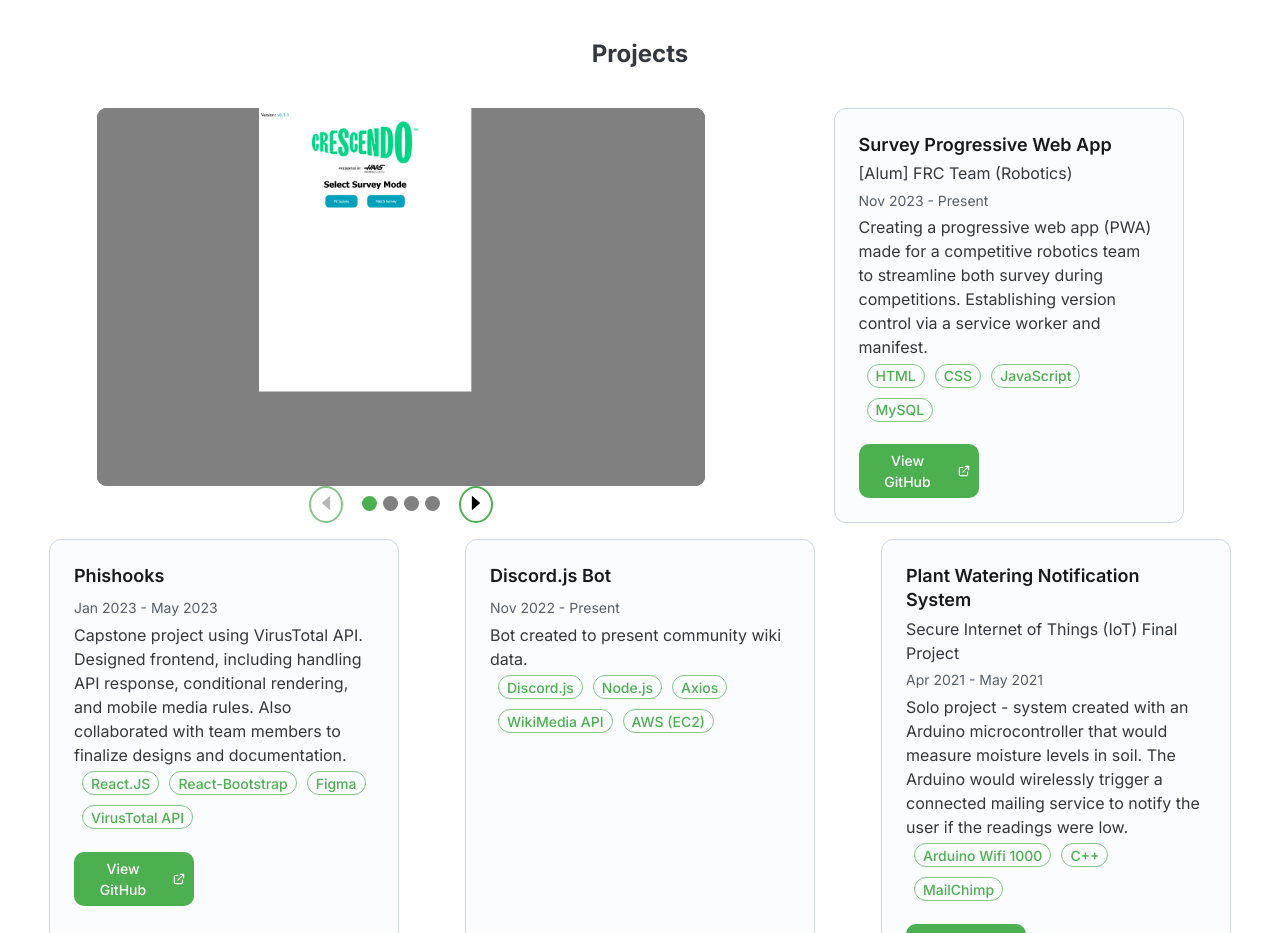
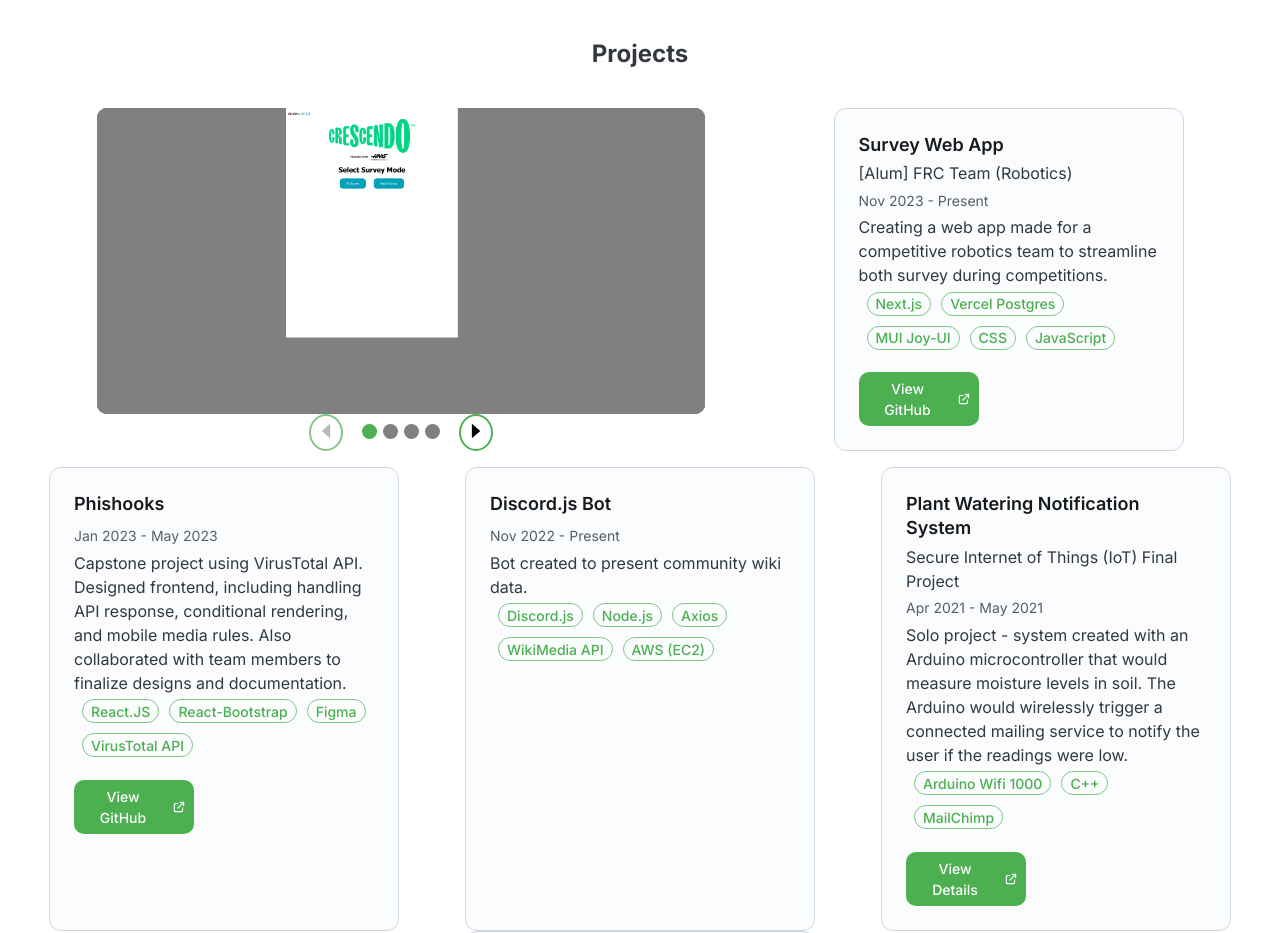
Before and after one commit to arifire21/afloucks, a Next.js app: page / in a window 1280 px wide. Shown: the part 2920-3853 px from the top of the page. Built offline with nearby package versions, Linux system fonts and the light colour scheme.

Commit message:
change to survey app

```diff
--- a/app/page.tsx
+++ b/app/page.tsx
@@ -307,15 +307,15 @@ export default function Home() {
             <Carousel images={surveyImages} project='PWA'/>
           </div>
           <ProjectCard
-            projectTitle='Survey Progressive Web App'
+            projectTitle='Survey Web App'
             subtitle='[Alum] FRC Team (Robotics)'
             date='Nov 2023 - Present'
-            blurb='Creating a progressive web app (PWA) made for a competitive robotics team to streamline both survey during competitions. Establishing version control via a service worker and manifest.'
-            tools={['HTML', 'CSS', 'JavaScript', 'MySQL']}
+            blurb='Creating a web app made for a competitive robotics team to streamline both survey during competitions.'
+            tools={['Next.js', 'Vercel Postgres', 'MUI Joy-UI', 'CSS', 'JavaScript']}
             buttons={[{
               text:'View GitHub',
               variant:'solid',
-              link:'https://github.com/arifire21/744-survey-pwa',
+              link:'https://github.com/arifire21/744-survey',
               linkTo:'github'
             }]}
           />
```
